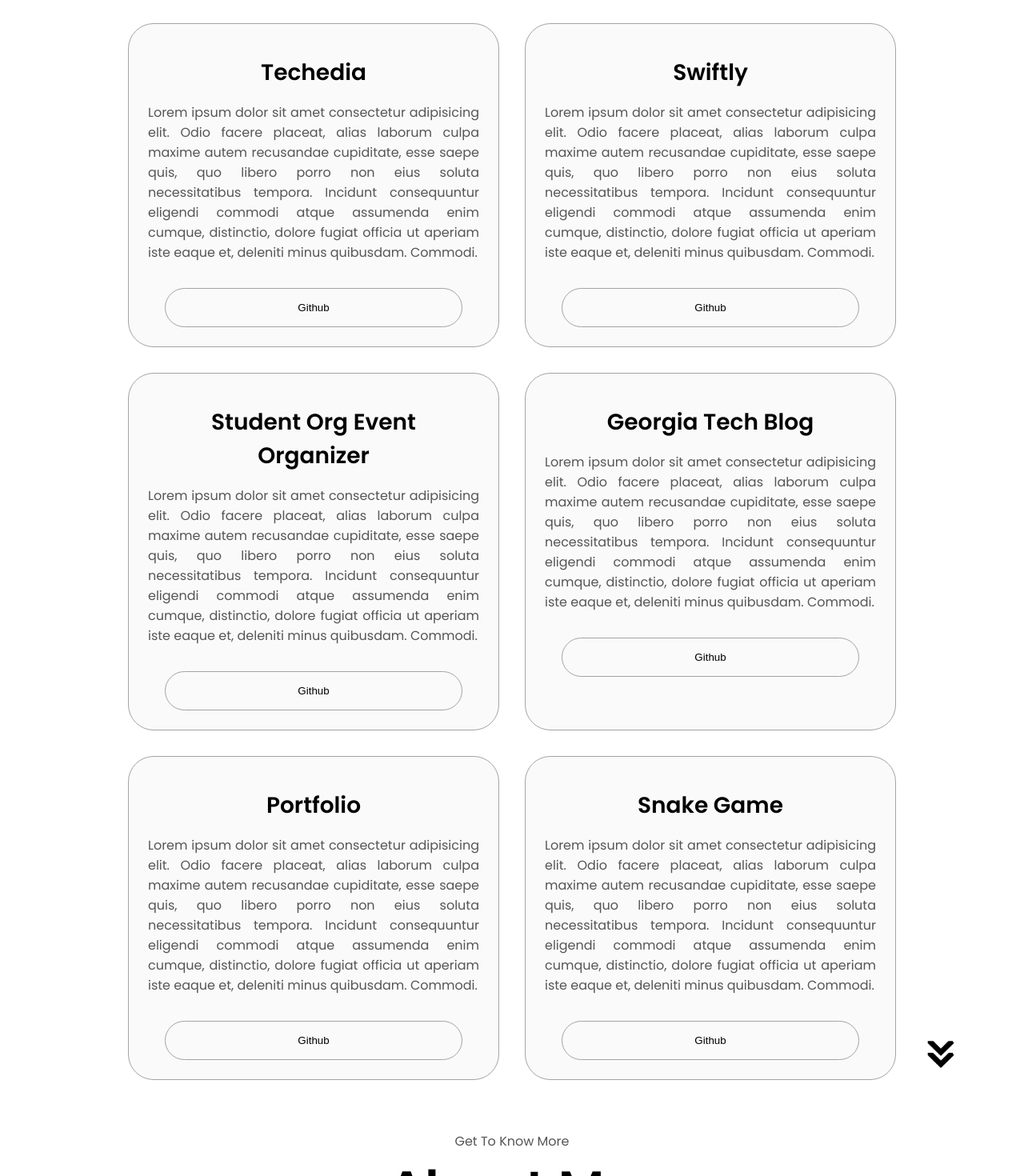
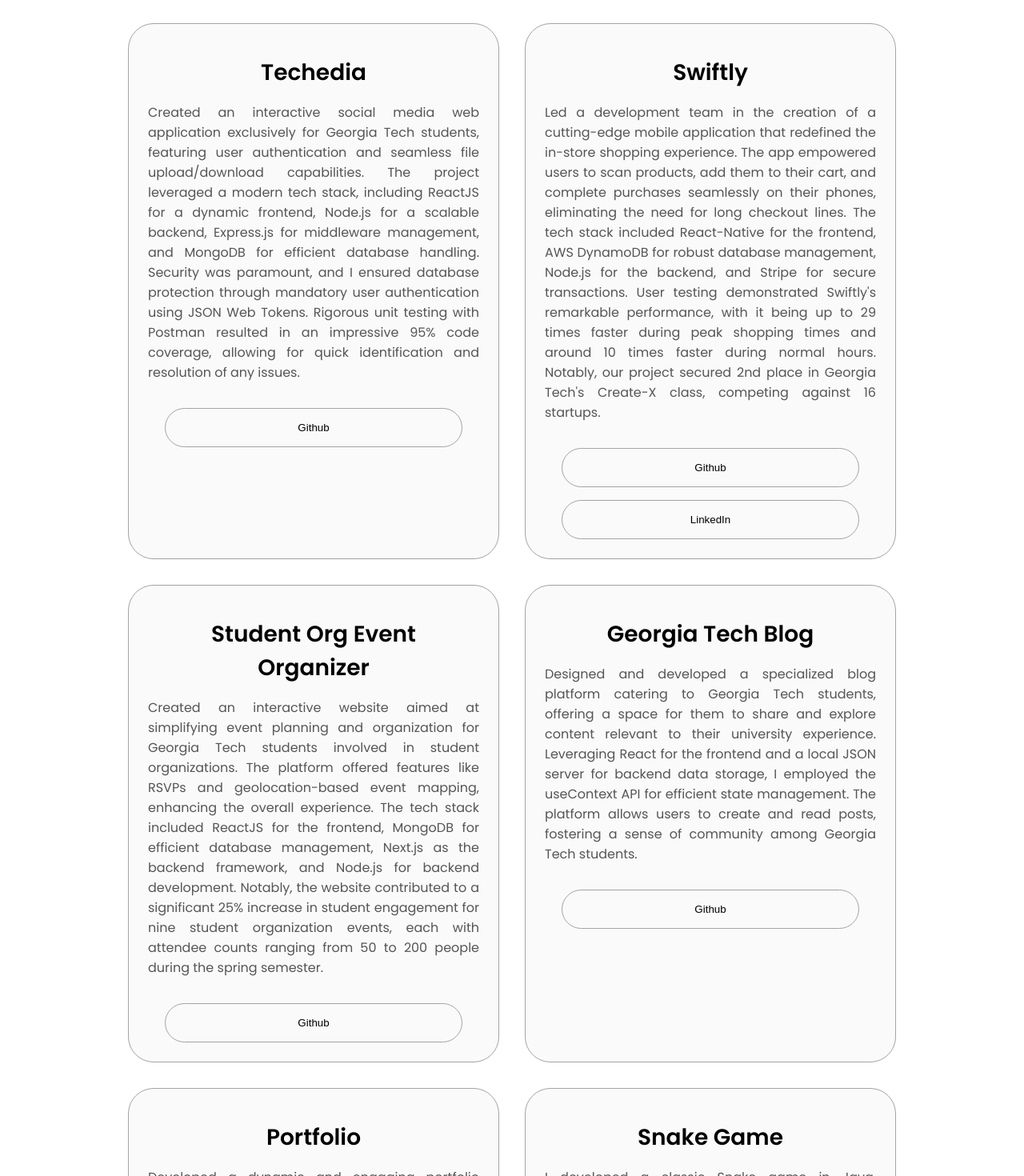
Before and after one commit to Umar-Manzoor/Portfolio, a React (Create React App) app: page / in a window 1280 px wide. Shown: the part 2360-3830 px from the top of the page at 80% size. Built offline with nearby package versions, Linux system fonts and the light colour scheme.

Commit message:
filled in descriptions for everything -complete

```diff
--- a/src/index.css
+++ b/src/index.css
@@ -366,6 +366,13 @@ section {
   gap: 1rem;
 }
 
+.btn-container-swiftly {
+  display: flex;
+  justify-content: center;
+  gap: 1rem;
+  margin-top: 1rem;
+}
+
 .btn {
   font-weight: 500;
   transition: all 300ms ease;
@@ -457,6 +464,11 @@ section {
 
 .about-pic {
   border-radius: 2rem;
+}
+
+.about-pic-intro {
+  border-radius: 2rem;
+  width: 100rem;
 }
 
 .arrow {
--- a/src/sections/About.js
+++ b/src/sections/About.js
@@ -28,14 +28,14 @@ const About = () => {
                             </div>
                         </div>
                         <div className="text-container">
-                            <p>Lorem ipsum dolor sit amet consectetur adipisicing elit. Odio facere placeat, alias laborum culpa maxime autem recusandae cupiditate, esse saepe quis, quo libero porro non eius soluta necessitatibus tempora. Incidunt consequuntur eligendi commodi atque assumenda enim cumque, distinctio, dolore fugiat officia ut aperiam iste eaque et, deleniti minus quibusdam. Commodi.</p>
+                            <p>I'm a Computer Science student set to graduate in May 2024 with a Bachelors degree in Computer Science from Georgia Tech. Beyond my academic pursuits, I'm deeply involved in extracurricular activities that reflect my commitment to personal growth and community involvement. I've held leadership roles in various student organizations at Georgia Tech. Additionally, I've contributed heavily to the Muslim population in Georgia by helping plan the largest Islamic conference in the southeast. In the realm of software development, I'm skilled at building fullstack projects with modern enterprise level technologies. Serving as a Resident Assistant in a freshman dorm, I've fostered a sense of community among new students. As I near graduation, I'm excited to leverage my experiences for a fulfilling career in software engineering.</p>
                         </div>
                     </div>
                     <div className="section__pic-container">
                         <img
                             src={require("../assets/about-pic.png")}
                             alt="Umar Manzoor about pic"
-                            className="about-pic"
+                            className="about-pic-intro"
                         />
                     </div>
                 </div>
@@ -55,7 +55,7 @@ const About = () => {
                             <h1 className="about-title">Vice President</h1>
                         </div>
                         <div className="text-container">
-                            <p>Lorem ipsum dolor sit amet consectetur adipisicing elit. Odio facere placeat, alias laborum culpa maxime autem recusandae cupiditate, esse saepe quis, quo libero porro non eius soluta necessitatibus tempora. Incidunt consequuntur eligendi commodi atque assumenda enim cumque, distinctio, dolore fugiat officia ut aperiam iste eaque et, deleniti minus quibusdam. Commodi.</p>
+                            <p>I held a pivotal role in steering the organization's activities and nurturing a thriving community. Leading a dedicated committee of 10 members, I orchestrated a diverse range of events, including weekly religious lectures, monthly gatherings with 50+ attendees, and large-scale semesterly events with 200+ participants. Beyond event planning, I played a crucial role in shaping the organization's vision and strategy, collaborating closely with the President and other board members to ensure the association's goals were met. Additionally, I organized and facilitated dinners during the sacred month of Ramadan, offering essential support to Muslim students. </p>
                         </div>
                         <div>
                             <img
@@ -76,7 +76,7 @@ const About = () => {
                             <h1 className="about-title">Conference Organizer</h1>
                         </div>
                         <div className="text-container-miftaah">
-                            <p>Lorem ipsum dolor sit amet consectetur adipisicing elit. Odio facere placeat, alias laborum culpa maxime autem recusandae cupiditate, esse saepe quis, quo libero porro non eius soluta necessitatibus tempora. Incidunt consequuntur eligendi commodi atque assumenda enim cumque, distinctio, dolore fugiat officia ut aperiam iste eaque et, deleniti minus quibusdam. Commodi.</p>
+                            <p>As a member of the conference organizing team at Miftaah Institute, I played a crucial role in planning the largest Islamic conference in the Southeastern United States. My responsibilities included event marketing, logistical coordination, and leading a team of 60 volunteers on the conference day. We successfully organized an event that brought together 1,800+ attendees and featured seven world-renowned religious scholars as speakers. I continue to serve in this role for the upcoming 2024 conference, where I'm committed to ensuring its success.</p>
                         </div>
                         <div>
                         <img
@@ -111,7 +111,7 @@ const About = () => {
                             <h1 className="about-title">Treasurer</h1>
                         </div>
                         <div className="text-container">
-                            <p>Lorem ipsum dolor sit amet consectetur adipisicing elit. Odio facere placeat, alias laborum culpa maxime autem recusandae cupiditate, esse saepe quis, quo libero porro non eius soluta necessitatibus tempora. Incidunt consequuntur eligendi commodi atque assumenda enim cumque, distinctio, dolore fugiat officia ut aperiam iste eaque et, deleniti minus quibusdam. Commodi.</p>
+                            <p>I took on the responsibility of managing the organization's finances, overseeing a substantial annual budget of $20,000. My duties included budgeting, applying for grants, and fundraising to support the association's initiatives. Notably, I successfully secured funding from the Consulate General of Pakistan in Dallas, Texas, further strengthening the financial foundation of the organization. In addition to financial management, I fulfilled all the essential duties expected of a treasurer within a student organization, contributing to the overall success of the Pakistani Student Association.</p>
                         </div>
                     </div>
                 </div>
@@ -124,7 +124,7 @@ const About = () => {
                             <h1 className="about-title">Resident Assistant</h1>
                         </div>
                         <div className="text-container-miftaah">
-                            <p>Lorem ipsum dolor sit amet consectetur adipisicing elit. Odio facere placeat, alias laborum culpa maxime autem recusandae cupiditate, esse saepe quis, quo libero porro non eius soluta necessitatibus tempora. Incidunt consequuntur eligendi commodi atque assumenda enim cumque, distinctio, dolore fugiat officia ut aperiam iste eaque et, deleniti minus quibusdam. Commodi.</p>
+                            <p>As a Resident Assistant (RA) in a freshman dorm at Georgia Tech, I hold a multifaceted position that plays a crucial role in shaping the residential experience for our new students. My responsibilities encompass diverse areas, including offering academic guidance, organizing community-building events, ensuring safety and security, providing mentorship, managing administrative tasks, assisting during emergencies, designing engaging programs, and mediating conflicts. My dedication to creating a welcoming and supportive environment for incoming freshmen contributes significantly to their personal growth and academic success. I take pride in fostering a sense of belonging and community within the dorm, enabling our residents to thrive during their crucial first year at Georgia Tech.</p>
                         </div>
                     </div>
                     <div className="section__pic-container-msa">
--- a/src/sections/Projects.js
+++ b/src/sections/Projects.js
@@ -8,7 +8,7 @@ const Projects = () => {
                     <div className="details-container color-container">
                         <h2 className="experience-sub-title project-title">Techedia</h2>
                         <div className="text-container-projects">
-                            <p>Lorem ipsum dolor sit amet consectetur adipisicing elit. Odio facere placeat, alias laborum culpa maxime autem recusandae cupiditate, esse saepe quis, quo libero porro non eius soluta necessitatibus tempora. Incidunt consequuntur eligendi commodi atque assumenda enim cumque, distinctio, dolore fugiat officia ut aperiam iste eaque et, deleniti minus quibusdam. Commodi.</p>
+                            <p>Created an interactive social media web application exclusively for Georgia Tech students, featuring user authentication and seamless file upload/download capabilities. The project leveraged a modern tech stack, including ReactJS for a dynamic frontend, Node.js for a scalable backend, Express.js for middleware management, and MongoDB for efficient database handling. Security was paramount, and I ensured database protection through mandatory user authentication using JSON Web Tokens. Rigorous unit testing with Postman resulted in an impressive 95% code coverage, allowing for quick identification and resolution of any issues.</p>
                         </div>
                         <div className="btn-container">
                         <button
@@ -22,7 +22,7 @@ const Projects = () => {
                     <div className="details-container color-container">
                         <h2 className="experience-sub-title project-title">Swiftly</h2>
                         <div className="text-container-projects">
-                            <p>Lorem ipsum dolor sit amet consectetur adipisicing elit. Odio facere placeat, alias laborum culpa maxime autem recusandae cupiditate, esse saepe quis, quo libero porro non eius soluta necessitatibus tempora. Incidunt consequuntur eligendi commodi atque assumenda enim cumque, distinctio, dolore fugiat officia ut aperiam iste eaque et, deleniti minus quibusdam. Commodi.</p>
+                            <p>Led a development team in the creation of a cutting-edge mobile application that redefined the in-store shopping experience. The app empowered users to scan products, add them to their cart, and complete purchases seamlessly on their phones, eliminating the need for long checkout lines. The tech stack included React-Native for the frontend, AWS DynamoDB for robust database management, Node.js for the backend, and Stripe for secure transactions. User testing demonstrated Swiftly's remarkable performance, with it being up to 29 times faster during peak shopping times and around 10 times faster during normal hours. Notably, our project secured 2nd place in Georgia Tech's Create-X class, competing against 16 startups.</p>
                         </div>
                         <div className="btn-container">
                         <button
@@ -32,11 +32,19 @@ const Projects = () => {
                             Github
                         </button>
                         </div>
+                        <div className="btn-container-swiftly">
+                        <button
+                            className="btn btn-color-2 project-btn"
+                            onClick={() => window.location.assign('https://www.linkedin.com/feed/update/urn:li:activity:7140239145741852672/')}
+                        >
+                            LinkedIn
+                        </button>
+                        </div>
                     </div>
                     <div className="details-container color-container">
                         <h2 className="experience-sub-title project-title">Student Org Event Organizer</h2>
                         <div className="text-container-projects">
-                            <p>Lorem ipsum dolor sit amet consectetur adipisicing elit. Odio facere placeat, alias laborum culpa maxime autem recusandae cupiditate, esse saepe quis, quo libero porro non eius soluta necessitatibus tempora. Incidunt consequuntur eligendi commodi atque assumenda enim cumque, distinctio, dolore fugiat officia ut aperiam iste eaque et, deleniti minus quibusdam. Commodi.</p>
+                            <p>Created an interactive website aimed at simplifying event planning and organization for Georgia Tech students involved in student organizations. The platform offered features like RSVPs and geolocation-based event mapping, enhancing the overall experience. The tech stack included ReactJS for the frontend, MongoDB for efficient database management, Next.js as the backend framework, and Node.js for backend development. Notably, the website contributed to a significant 25% increase in student engagement for nine student organization events, each with attendee counts ranging from 50 to 200 people during the spring semester.</p>
                         </div>
                         <div className="btn-container">
                         <button
@@ -50,7 +58,7 @@ const Projects = () => {
                     <div className="details-container color-container">
                         <h2 className="experience-sub-title project-title">Georgia Tech Blog</h2>
                         <div className="text-container-projects">
-                            <p>Lorem ipsum dolor sit amet consectetur adipisicing elit. Odio facere placeat, alias laborum culpa maxime autem recusandae cupiditate, esse saepe quis, quo libero porro non eius soluta necessitatibus tempora. Incidunt consequuntur eligendi commodi atque assumenda enim cumque, distinctio, dolore fugiat officia ut aperiam iste eaque et, deleniti minus quibusdam. Commodi.</p>
+                            <p>Designed and developed a specialized blog platform catering to Georgia Tech students, offering a space for them to share and explore content relevant to their university experience. Leveraging React for the frontend and a local JSON server for backend data storage, I employed the useContext API for efficient state management. The platform allows users to create and read posts, fostering a sense of community among Georgia Tech students.</p>
                         </div>
                         <div className="btn-container">
                         <button
@@ -64,7 +72,7 @@ const Projects = () => {
                     <div className="details-container color-container">
                         <h2 className="experience-sub-title project-title">Portfolio</h2>
                         <div className="text-container-projects">
-                            <p>Lorem ipsum dolor sit amet consectetur adipisicing elit. Odio facere placeat, alias laborum culpa maxime autem recusandae cupiditate, esse saepe quis, quo libero porro non eius soluta necessitatibus tempora. Incidunt consequuntur eligendi commodi atque assumenda enim cumque, distinctio, dolore fugiat officia ut aperiam iste eaque et, deleniti minus quibusdam. Commodi.</p>
+                            <p>Developed a dynamic and engaging portfolio website using React for a component-based frontend design. Achieved a significant 40% boost in site rendering speed through meticulous JavaScript/HTML optimizations and the implementation of effective state management techniques. This project showcases my expertise in crafting high-performance web experiences with React.</p>
                         </div>
                         <div className="btn-container">
                         <button
@@ -78,7 +86,7 @@ const Projects = () => {
                     <div className="details-container color-container">
                         <h2 className="experience-sub-title project-title">Snake Game</h2>
                         <div className="text-container-projects">
-                            <p>Lorem ipsum dolor sit amet consectetur adipisicing elit. Odio facere placeat, alias laborum culpa maxime autem recusandae cupiditate, esse saepe quis, quo libero porro non eius soluta necessitatibus tempora. Incidunt consequuntur eligendi commodi atque assumenda enim cumque, distinctio, dolore fugiat officia ut aperiam iste eaque et, deleniti minus quibusdam. Commodi.</p>
+                            <p>I developed a classic Snake game in Java, harnessing the power of JavaFX and Java Swing for graphics. JavaFX's flexibility and rich set of UI controls allowed me to create a visually engaging and responsive game interface, while Java Swing's ease of use and event-driven model enhanced the user experience. The game offers an immersive journey with smooth animations, intuitive controls, and a scoring system. It showcases my Java programming skills and game development expertise, illustrating how these technologies seamlessly combine traditional gameplay with the capabilities of JavaFX and Java Swing.</p>
                         </div>
                         <div className="btn-container">
                         <button
```
